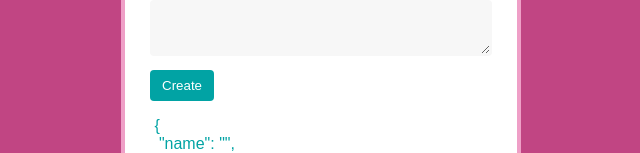
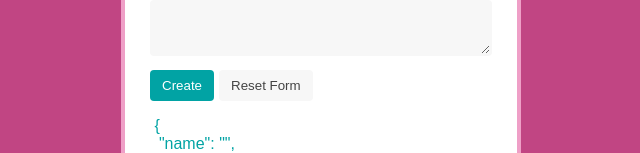
Before and after one commit to ultimatecourses/angular-basics-seed, an Angular app: page / in a window 1280 px wide. Shown: the part 571-724 px from the top of the page, without its empty margins (319-959 px from the left). Built offline with nearby package versions, Linux system fonts and the light colour scheme; a web font is replaced by a local one.

Commit message:
Trigger a Form State and Validation Reset

```diff
--- a/src/app/admin/components/donut-form/donut-form.component.ts
+++ b/src/app/admin/components/donut-form/donut-form.component.ts
@@ -74,8 +74,10 @@ import {NgForm} from "@angular/forms";
         </ng-container>
       </label>
 
-      <button type="submit" class="btn btn--green" >Create</button>
-     <pre> {{ form.value | json }} </pre>
+      <button type="submit" class="btn btn--green">Create</button>
+      <button type="button" class="btn btn--grey" (click)="form.resetForm()">Reset Form</button>
+
+      <pre> {{ form.value | json }} </pre>
     </form>
   `,
   styles: [
```
